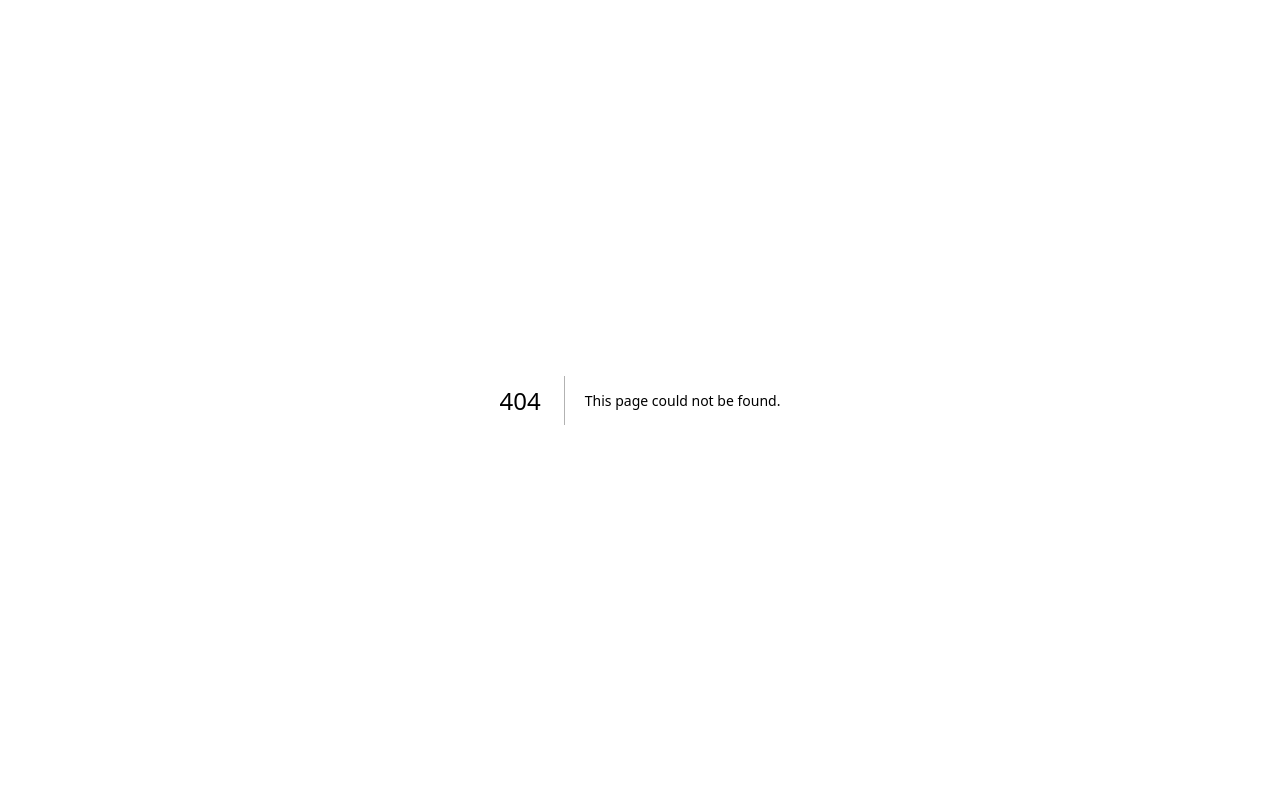
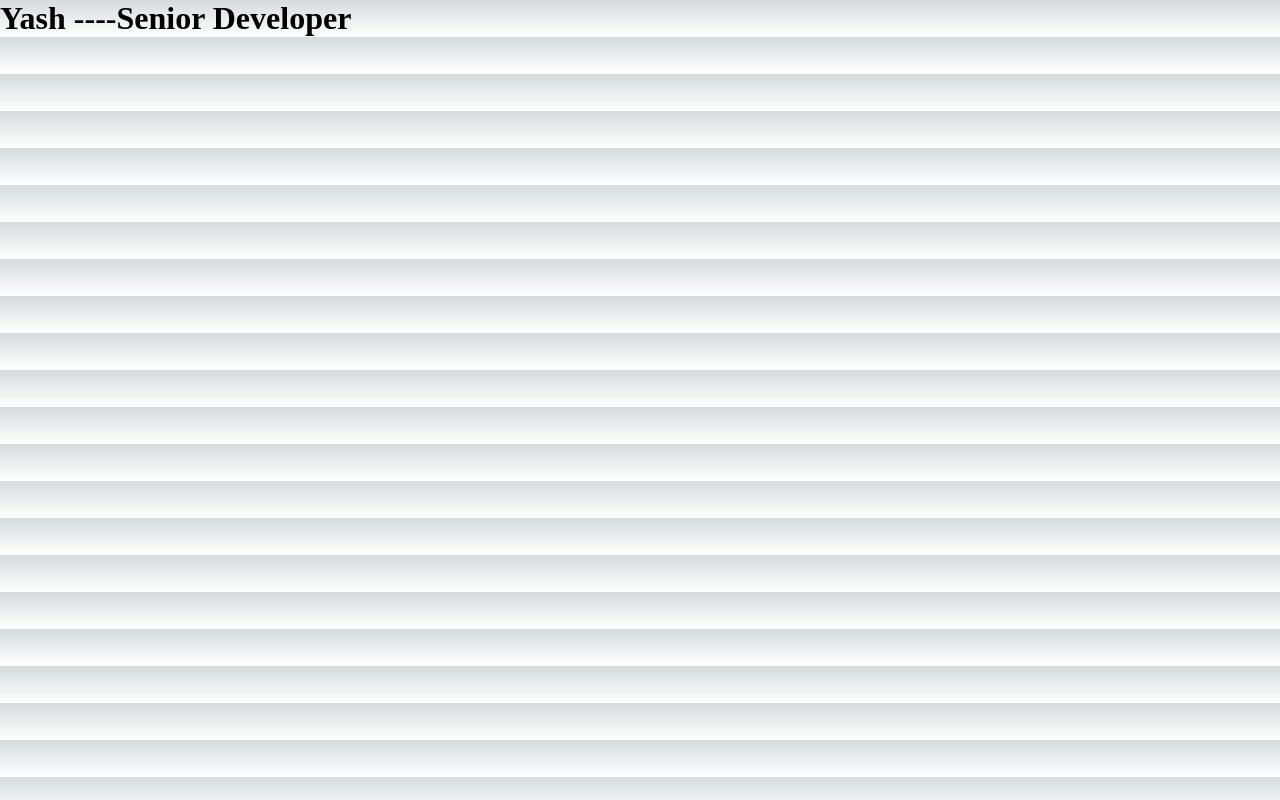
Before and after one commit to asif-karim100/Nextjs-tut, a Next.js app: page /about/1 in a window 1280 px wide. Before the commit this address had no page. Built offline with nearby package versions, Linux system fonts and the light colour scheme.

Commit message:
Dynamic page routes

```diff
--- /dev/null
+++ b/pages/about/[id].jsx
@@ -0,0 +1,27 @@
+import React from "react";
+import { useRouter } from "next/router";
+function Developer() {
+  const router = useRouter();
+  const urlId = router.query.id;
+
+  const details = [
+    { id: 1, name: "Yash", role: "Senior Developer" },
+    { id: 2, name: "Vaibhav", role: "Backend Developer" },
+    { id: 3, name: "Suresh", role: "Frontend Developer" },
+  ];
+  const data = details.filter((item) => item.id === +urlId);
+  return (
+    <div>
+      {data.length > 0 ? (
+        data.map((item) => (
+          <h1 key={item.id}>
+            {item.name} ----{item.role}
+          </h1>
+        ))
+      ) : (
+        <h1> {`Developer doesn't exist`}</h1>
+      )}
+    </div>
+  );
+}
+export default Developer;
```
